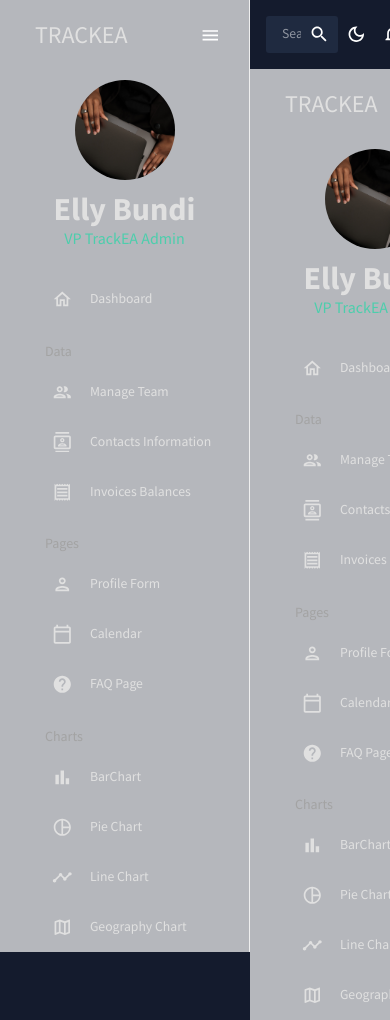
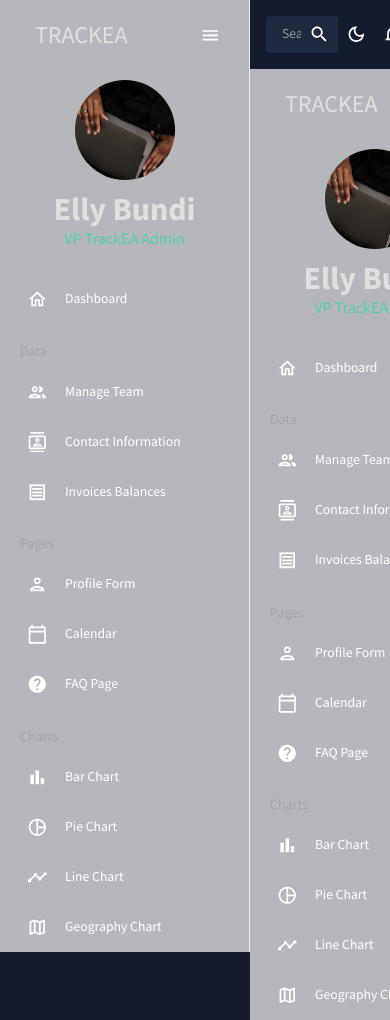
Before and after one commit to ElijahBundi/TrackEA-client, a React (Create React App) app: page /dashboard/sidebar in a window 390 px wide. Shown: the top 1020 px of the page. Built offline with nearby package versions, Linux system fonts and the light colour scheme; what react-swipeable-views-utils would draw is missing.

Commit message:
sidebar is responsive

```diff
--- a/src/App.js
+++ b/src/App.js
@@ -52,7 +52,7 @@ function App() {
                 <Route path="dashboard/bar" element={<Bar />} />
                 <Route path="dashboard/pie" element={<Pie />} />
                 <Route path="dashboard/line" element={<Line />} />
-                <Route path="dashboard/geography" element={<Geography />} />
+                <Route path="dashboard/map" element={<Geography />} />
               </Routes>
             </main>
           </div>
--- a/src/Components/Dashboard/SideBar.jsx
+++ b/src/Components/Dashboard/SideBar.jsx
@@ -1,6 +1,6 @@
 import React from "react";
 import { useState } from "react";
-import { Sidebar, Menu, MenuItem , useProSidebar } from "react-pro-sidebar";
+import { Sidebar, Menu, MenuItem, useProSidebar } from "react-pro-sidebar";
 // import "react-pro-sidebar/dist/css/styles.css";
 import { Box, IconButton, Typography, useTheme } from "@mui/material";
 import { Link } from "react-router-dom";
@@ -64,11 +64,14 @@ function SideBar() {
         },
       }}
     >
-      <Sidebar >
+      <Sidebar>
         <Menu iconShape="square">
           {/* LOGO & MENU ICON */}
           <MenuItem
-            onClick={() => { setIsCollapsed(!isCollapsed); collapseSidebar() }}
+            onClick={() => {
+              setIsCollapsed(!isCollapsed);
+              collapseSidebar();
+            }}
             icon={isCollapsed ? <MenuOutlinedIcon /> : undefined}
             style={{
               margin: "10px 0 20px 0",
@@ -85,7 +88,7 @@ function SideBar() {
                 <Typography variant="h3" color={colors.grey[100]}>
                   TRACKEA
                 </Typography>
-                <IconButton onClick={() => (setIsCollapsed(!isCollapsed))}>
+                <IconButton onClick={() => setIsCollapsed(!isCollapsed)}>
                   <MenuOutlinedIcon />
                 </IconButton>
               </Box>
@@ -126,14 +129,13 @@ function SideBar() {
           )}
 
           {/* MENU ITEMS */}
-          <Box paddingLeft={isCollapsed ? undefined : "10%"}>
-            <Item
-              title="Dashboard"
-              to="/"
+          <main paddingLeft={isCollapsed ? undefined : "10%"}>
+            <MenuItem
               icon={<HomeOutlinedIcon />}
-              selected={selected}
-              setSelected={setSelected}
-            />
+              component={<Link to="/dashboard" />}
+            >
+              Dashboard
+            </MenuItem>
             <Typography
               variant="h6"
               color={colors.grey[300]}
@@ -142,27 +144,24 @@ function SideBar() {
               Data
             </Typography>
 
-            <Item
-              title="Manage Team"
-              to="/team"
+            <MenuItem
               icon={<PeopleOutlinedIcon />}
-              selected={selected}
-              setSelected={setSelected}
-            />
-            <Item
-              title="Contacts Information"
-              to="/contacts"
+              component={<Link to="dashboard/team" />}
+            >
+              Manage Team
+            </MenuItem>
+            <MenuItem
               icon={<ContactsOutlinedIcon />}
-              selected={selected}
-              setSelected={setSelected}
-            />
-            <Item
-              title="Invoices Balances"
-              to="/invoices"
+              component={<Link to="dashboard/contacts" />}
+            >
+              Contact Information
+            </MenuItem>
+            <MenuItem
               icon={<ReceiptOutlinedIcon />}
-              selected={selected}
-              setSelected={setSelected}
-            />
+              component={<Link to="dashboard/invoices" />}
+            >
+              Invoices Balances
+            </MenuItem>
             <Typography
               variant="h6"
               color={colors.grey[300]}
@@ -170,27 +169,24 @@ function SideBar() {
             >
               Pages
             </Typography>
-            <Item
-              title="Profile Form"
-              to="/form"
+            <MenuItem
               icon={<PersonOutlinedIcon />}
-              selected={selected}
-              setSelected={setSelected}
-            />
-            <Item
-              title="Calendar"
-              to="/calendar"
+              component={<Link to="dashboard/form" />}
+            >
+              Profile Form
+            </MenuItem>
+            <MenuItem
               icon={<CalendarTodayOutlinedIcon />}
-              selected={selected}
-              setSelected={setSelected}
-            />
-            <Item
-              title="FAQ Page"
-              to="/faq"
+              component={<Link to="dashboard/calendar" />}
+            >
+              Calendar
+            </MenuItem>
+            <MenuItem
               icon={<HelpOutlinedIcon />}
-              selected={selected}
-              setSelected={setSelected}
-            />
+              component={<Link to="dashboard/faq" />}
+            >
+              FAQ Page
+            </MenuItem>
             <Typography
               variant="h6"
               color={colors.grey[300]}
@@ -198,35 +194,31 @@ function SideBar() {
             >
               Charts
             </Typography>
-            <Item
-              title="BarChart"
-              to="/bar"
+            <MenuItem
               icon={<BarChartOutlinedIcon />}
-              selected={selected}
-              setSelected={setSelected}
-            />
-            <Item
-              title="Pie Chart"
-              to="/pie"
+              component={<Link to="dashboard/bar" />}
+            >
+              Bar Chart
+            </MenuItem>
+            <MenuItem
               icon={<PieChartOutlineOutlinedIcon />}
-              selected={selected}
-              setSelected={setSelected}
-            />
-            <Item
-              title="Line Chart"
-              to="/line"
+              component={<Link to="dashboard/pie" />}
+            >
+              Pie Chart
+            </MenuItem>
+            <MenuItem
               icon={<TimelineOutlinedIcon />}
-              selected={selected}
-              setSelected={setSelected}
-            />
-            <Item
-              title="Geography Chart"
-              to="/geography"
+              component={<Link to="dashboard/line" />}
+            >
+              Line Chart
+            </MenuItem>
+            <MenuItem
               icon={<MapOutlinedIcon />}
-              selected={selected}
-              setSelected={setSelected}
-            />
-          </Box>
+              component={<Link to="dashboard/map" />}
+            >
+              Geography Chart
+            </MenuItem>
+          </main>
         </Menu>
       </Sidebar>
     </Box>
```
